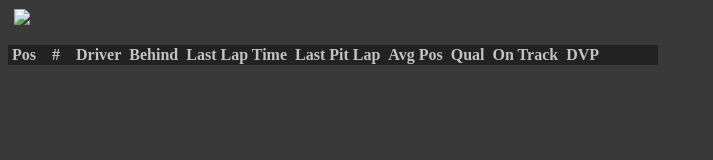
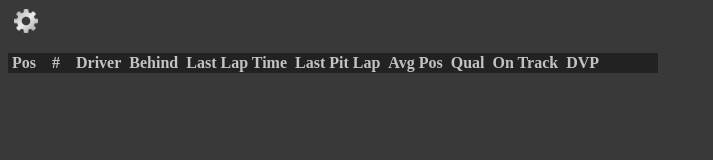
Before and after one commit to kthom6/NASCARLeaderboard, a plain HTML site: page index.html in a window 1280 px wide. Shown: the whole page, without its empty margins (0-713 px from the left). Drawn offline with nearby package versions, Linux system fonts and the light colour scheme; the site is published under a folder, as on GitHub Pages, so addresses that start at the root find nothing; no server answers.

Commit message:
* Fixed settings image

```diff
--- a/index.html
+++ b/index.html
@@ -12,7 +12,7 @@
 <body>
 
     <button class="btnSettings" onclick="openSettings()">
-        <img src="/media/settings.png" width="24">
+        <img src="media/settings.png" width="24">
     </button>
 
     <div class="settings" id="settings">
```
